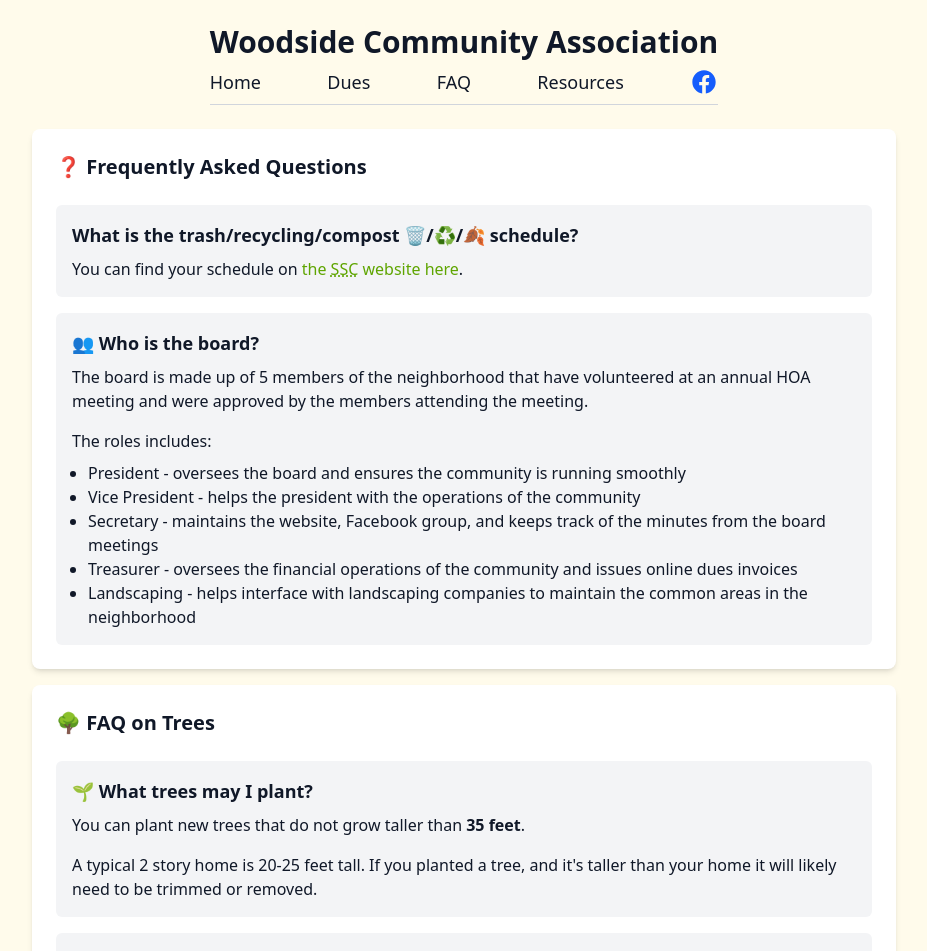
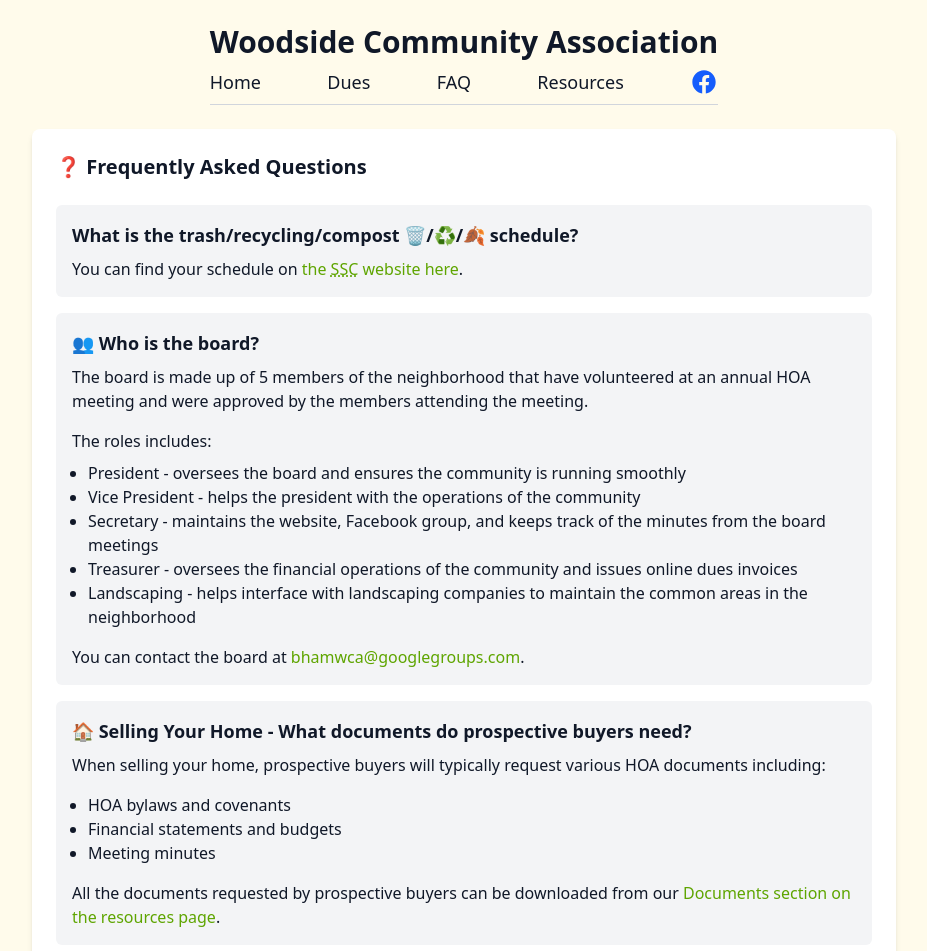
Before and after one commit to kyle-rader/woodside.github.io, a SvelteKit app: page /faq in a window 1280 px wide. Shown: the top 951 px of the page, without its empty margins (176-1103 px from the left). Built offline with nearby package versions, Linux system fonts and the light colour scheme.

Commit message:
add FAQ on selling

```diff
--- a/src/routes/faq/+page.svelte
+++ b/src/routes/faq/+page.svelte
@@ -7,7 +7,7 @@
 </script>
 
 <Container>
-	<Section title="❓ Frequently Asked Questions" class="flex flex-col gap-4">
+	<Section title="❓ Frequently Asked Questions" class="flex flex-col gap-4" id="faq">
 		<FaqItem title="What is the trash/recycling/compost 🗑️/♻️/🍂 schedule?">
 			You can find your schedule on
 			<Link href="https://ssc-inc.com/collection-schedule/"
@@ -38,10 +38,29 @@
 					the neighborhood
 				</li>
 			</ul>
+
+			<p class="mt-4">
+				You can contact the board at <Link href={`mailto:${contactEmail}`}>{contactEmail}</Link>.
+			</p>
+		</FaqItem>
+
+		<FaqItem title="🏠 Selling Your Home - What documents do prospective buyers need?">
+			<p class="mb-4">
+				When selling your home, prospective buyers will typically request various HOA documents including:
+			</p>
+			<ul class="list-disc pl-4 mb-4">
+				<li>HOA bylaws and covenants</li>
+				<li>Financial statements and budgets</li>
+				<li>Meeting minutes</li>
+			</ul>
+			<p>
+				All the documents requested by prospective buyers can be downloaded from our
+				<Link href="/resources#documents">Documents section on the resources page</Link>.
+			</p>
 		</FaqItem>
 	</Section>
 
-	<Section title="🌳 FAQ on Trees" class="flex flex-col gap-4">
+	<Section title="🌳 FAQ on Trees" class="flex flex-col gap-4" id="trees">
 		<FaqItem title="🌱 What trees may I plant?">
 			You can plant new trees that do not grow taller than <strong>35 feet</strong>.
 			<p class="mt-4">
```
